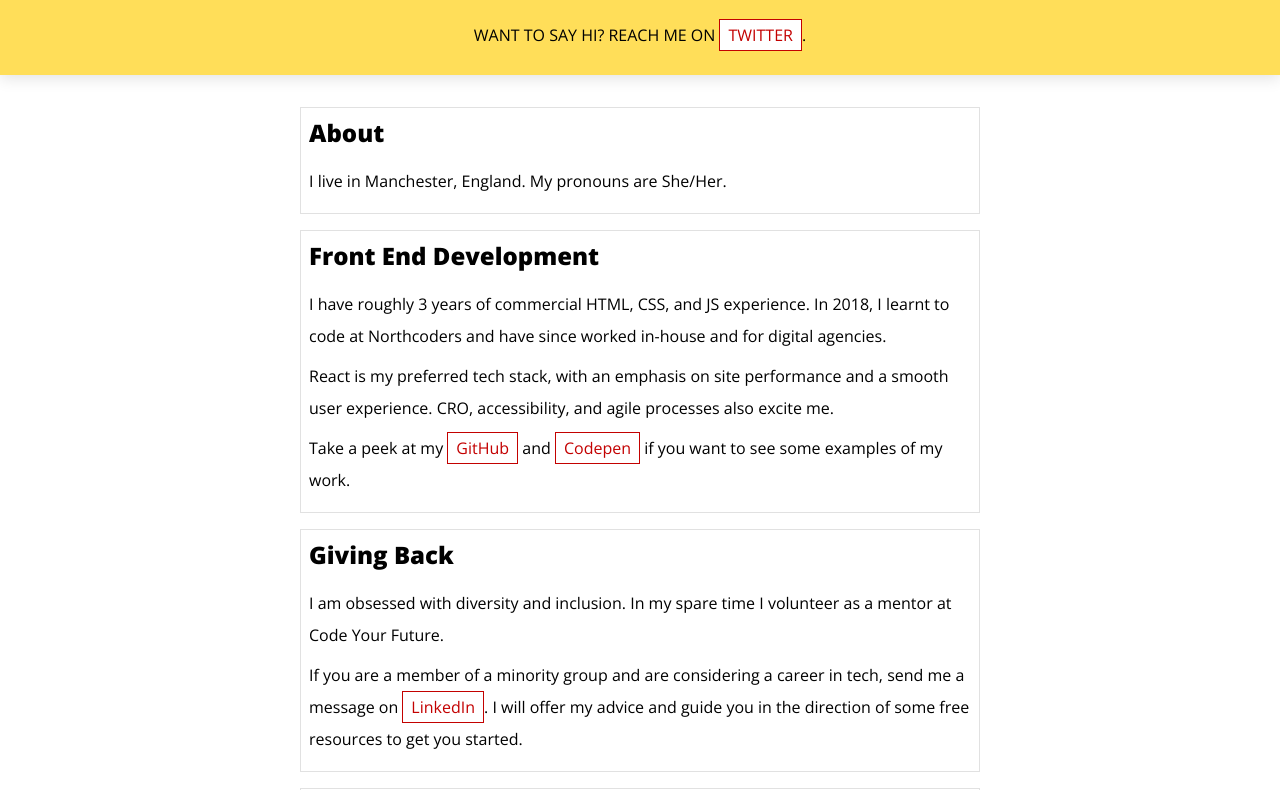
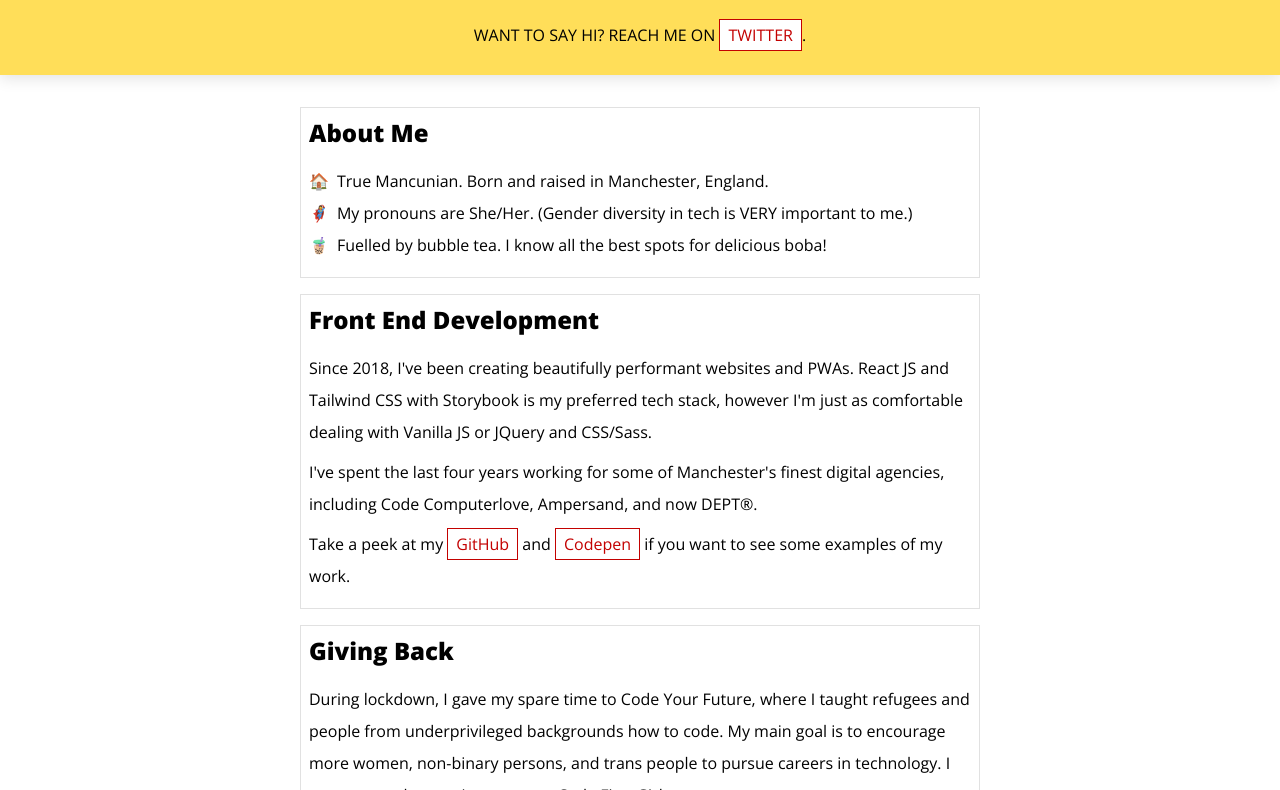
Before and after one commit to RazzBerryMand/mand-cashin-2022, a React (Create React App) app: page / in a window 1280 px wide. Shown: the part 270-1060 px from the top of the page. Built offline with nearby package versions, Linux system fonts and the light colour scheme.

Commit message:
feat: content update

```diff
--- a/src/components/Header.js
+++ b/src/components/Header.js
@@ -1,6 +1,6 @@
 import React from "react";
 import "./Header.css";
-import profilePicture from "../assets/IMG_5630.JPG";
+import profilePicture from "../assets/IMG_3010.jpg";
 
 export const Header = () => {
   return (
--- a/src/components/Main.css
+++ b/src/components/Main.css
@@ -23,6 +23,29 @@ main .content-box h2 {
   margin-bottom: calc(var(--spacing-base) * 2);
 }
 
+main .content-box .about-list {
+  list-style: none;
+  margin: var(--spacing-base) 0;
+  line-height: calc(var(--spacing-base) * 4);
+  padding: 0;
+}
+
+main .content-box .about-list li::before {
+  padding-right: var(--spacing-base);
+}
+
+main .content-box .about-list li:nth-child(n + 1)::before {
+  content: "🏠";
+}
+
+main .content-box .about-list li:nth-child(n + 2)::before {
+  content: "🦸‍♀️";
+}
+
+main .content-box .about-list li:nth-child(n + 3)::before {
+  content: "🧋";
+}
+
 main .content-box img {
   width: 100%;
   display: block;
--- a/src/components/Main.js
+++ b/src/components/Main.js
@@ -6,20 +6,30 @@ export const Main = () => {
   return (
     <main>
       <div className="content-box">
-        <h2>About</h2>
-        <p>I live in Manchester, England. My pronouns are She/Her.</p>
+        <h2>About Me</h2>
+        <ul className="about-list">
+          <li>True Mancunian. Born and raised in Manchester, England.</li>
+          <li>
+            My pronouns are She/Her. (Gender diversity in tech is VERY important
+            to me.)
+          </li>
+          <li>
+            Fuelled by bubble tea. I know all the best spots for delicious boba!
+          </li>
+        </ul>
       </div>
       <div className="content-box">
         <h2>Front End Development</h2>
         <p>
-          I have roughly 3 years of commercial HTML, CSS, and JS experience. In
-          2018, I learnt to code at Northcoders and have since worked in-house
-          and for digital agencies.
+          Since 2018, I've been creating beautifully performant websites and
+          PWAs. React JS and Tailwind CSS with Storybook is my preferred tech
+          stack, however I'm just as comfortable dealing with Vanilla JS or
+          JQuery and CSS/Sass.
         </p>
         <p>
-          React is my preferred tech stack, with an emphasis on site performance
-          and a smooth user experience. CRO, accessibility, and agile processes
-          also excite me.
+          I've spent the last four years working for some of Manchester's finest
+          digital agencies, including Code Computerlove, Ampersand, and now
+          DEPT®.
         </p>
         <p>
           Take a peek at my{" "}
@@ -44,21 +54,22 @@ export const Main = () => {
       <div className="content-box">
         <h2>Giving Back</h2>
         <p>
-          I am obsessed with diversity and inclusion. In my spare time I
-          volunteer as a mentor at Code Your Future.
+          During lockdown, I gave my spare time to Code Your Future, where I
+          taught refugees and people from underprivileged backgrounds how to
+          code. My main goal is to encourage more women, non-binary persons, and
+          trans people to pursue careers in technology. I am now a volunteer
+          instructor at Code First Girls.
         </p>
         <p>
-          If you are a member of a minority group and are considering a career
-          in tech, send me a message on{" "}
+          Contact me via{" "}
           <a
             href="https://www.linkedin.com/in/mandcashin/"
             target="_blank"
             rel="noreferrer"
           >
             LinkedIn
-          </a>
-          . I will offer my advice and guide you in the direction of some free
-          resources to get you started.
+          </a>{" "}
+          if you have an event or meetup that you'd like me to speak at.
         </p>
       </div>
       <div className="content-box">
@@ -68,7 +79,7 @@ export const Main = () => {
       <div className="content-box">
         <h2>Pokémon GO</h2>
         <p>
-          I have a{" "}
+          Please subscribe to my{" "}
           <a
             href="https://www.youtube.com/channel/UCn812ePu4R5pIqEVWaNdHNg"
             target="_blank"
@@ -76,8 +87,9 @@ export const Main = () => {
           >
             YouTube
           </a>{" "}
-          where I vlog about my adventures and share trainer tips.
+          channel where I vlog about my adventures and share trainer tips.
         </p>
+        <p>Not played PoGo before? You can use my referral code: RDYY7CKK9.</p>
       </div>
     </main>
   );
```
Also changed, not shown: src/assets/IMG_3010.jpg (added), src/assets/IMG_5630.JPG (deleted).
